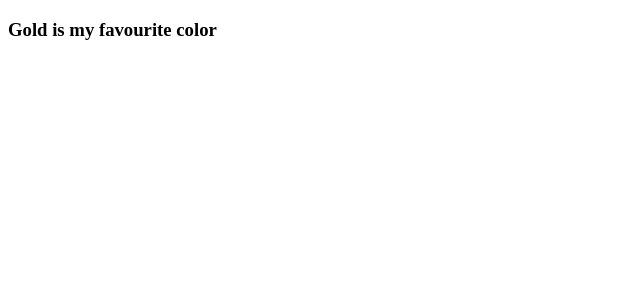
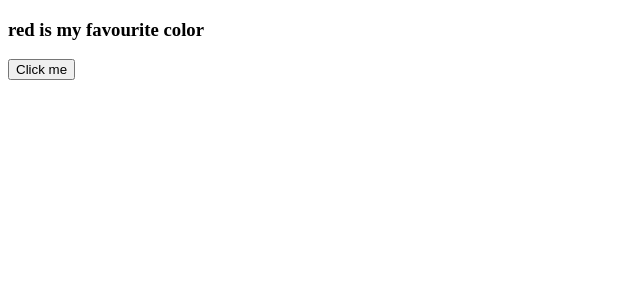
Before and after one commit to Emuohwo/reactw3, a React (Create React App) app: page / in a window 1280 px wide. Shown: the top 300 px of the page, without its empty margins (0-640 px from the left). Built offline with nearby package versions, Linux system fonts and the light colour scheme.

Commit message:
Updating lifecycle with getDerivedStateFromProps

```diff
--- a/src/index.js
+++ b/src/index.js
@@ -4,18 +4,33 @@ import ReactDOM from 'react-dom';
 class Colors extends React.Component {
   constructor(props) {
       super(props);
-      this.state = {favoritecolor: "silver"}
+      this.state = {favoritecolor: "silver"};
   }
 
-  componentDidMount() {
-      setTimeout(() => {
-          this.setState({favoritecolor: "Gold"})
-      }, 2000)
+  static getDerivedStateFromProps(props, state) {
+      return {favoritecolor: props.favcol}
   }
+ changeColor = () => {
+     this.setState({favoritecolor: "green"})
+ }
 
   render() {
-      return <h3>{this.state.favoritecolor} is my favourite color</h3>
+      return (
+          <div>
+            <h3>{this.state.favoritecolor} is my favourite color</h3>
+            <button type="button" onClick={this.changeColor}
+            >Click me </button>
+        </div>
+        )
   }
 }
 
-ReactDOM.render(<Colors />, document.getElementById('root'));
+ReactDOM.render(<Colors favcol="red" />, document.getElementById('root'));
+
+/*
+This example has a button that changes the favorite color to green,
+but since the getDerivedStateFromProps() method is called,
+the favorite color is still rendered as red
+(because the method updates the state
+with the color from the favcol attribute).
+*/
```
